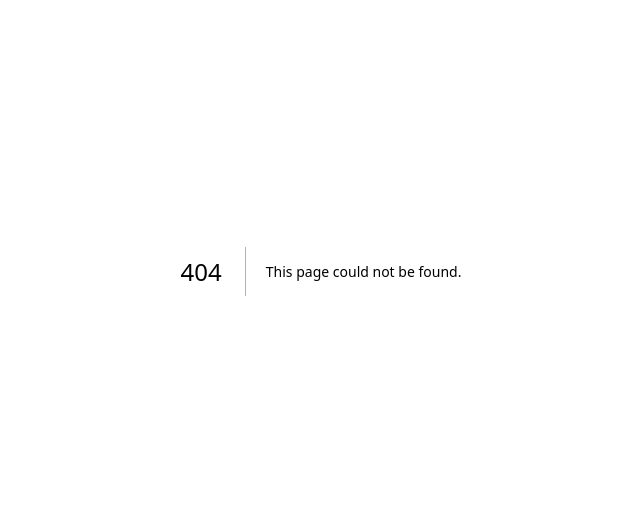
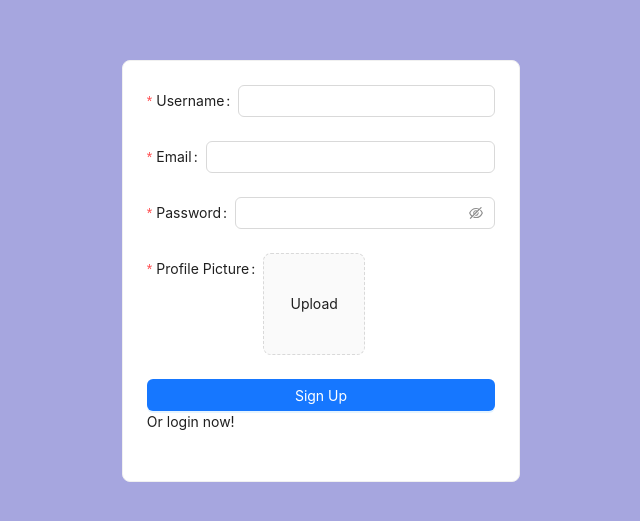
Before and after one commit to harshit-mishr/chit-chat-client, a Next.js app: page /auth/sign-up in a window 1280 px wide. Before the commit this address had no page. Shown: the part 129-650 px from the top of the page, without its empty margins (319-959 px from the left). Built offline with nearby package versions, Linux system fonts and the light colour scheme.

Commit message:
set up login && sign Up page

```diff
--- a/package.json
+++ b/package.json
@@ -9,9 +9,11 @@
     "lint": "next lint"
   },
   "dependencies": {
+    "@ant-design/nextjs-registry": "^1.0.0",
+    "antd": "^5.16.5",
+    "next": "14.2.3",
     "react": "^18",
-    "react-dom": "^18",
-    "next": "14.2.3"
+    "react-dom": "^18"
   },
   "devDependencies": {
     "eslint": "^8",
--- /dev/null
+++ b/src/app/auth/auth.module.css
@@ -0,0 +1,10 @@
+.container {
+    width: 100%;
+    height: 100vh;
+    background: #a6a6df;
+    display: flex;
+    align-items: center;
+}
+.submit{
+    max-width:100%
+}
--- /dev/null
+++ b/src/app/auth/sign-up/page.js
@@ -0,0 +1,123 @@
+"use client"
+import React from "react";
+import { Form, Input, Button, Upload, Card } from "antd";
+import  style  from "../auth.module.css"
+
+const SignUp = () => {
+  const [form] = Form.useForm();
+
+  const onFinish = (values) => {
+    console.log("Success:", values);
+  };
+
+  const onFinishFailed = (errorInfo) => {
+    console.log("Failed:", errorInfo);
+  };
+
+  const beforeUpload = (file) => {
+    const isJpgOrPng = file.type === "image/jpeg" || file.type === "image/png";
+    if (!isJpgOrPng) {
+      console.error("You can only upload JPG/PNG file!");
+    }
+    const isLt2M = file.size / 1024 / 1024 < 2;
+    if (!isLt2M) {
+      console.error("Image must smaller than 2MB!");
+    }
+    return isJpgOrPng && isLt2M;
+  };
+
+  return (
+    <div className={style.container}>
+        <Card style={{ maxWidth: "400px", margin: "0 auto" }}>
+          <Form
+                form={form}
+                name="normal_login"
+                className="login-form"
+                initialValues={{ remember: true }}
+                onFinish={onFinish}
+                onFinishFailed={onFinishFailed} >
+            <Form.Item
+                label="Username"
+                name="username"
+                rules={[{ required: true, message: "Please input your username!" }]}
+            >
+                <Input />
+            </Form.Item>
+
+            <Form.Item
+                label="Email"
+                name="email"
+                rules={[
+                {
+                    type: "email",
+                    message: "The input is not valid E-mail!",
+                },
+                {
+                    required: true,
+                    message: "Please input your E-mail!",
+                },
+                ]}
+            >
+                <Input />
+            </Form.Item>
+
+            <Form.Item
+                label="Password"
+                name="password"
+                rules={[
+                {
+                    required: true,
+                    message: "Please input your password!",
+                },
+                ]}
+            >
+                <Input.Password />
+            </Form.Item>
+
+            <Form.Item
+                name="file"
+                label="Profile Picture"
+                valuePropName="fileList"
+                getValueFromEvent={(e) =>
+                e.fileList.slice(-1).filter((file) => file.status === "done")
+                }
+                rules={[
+                {
+                    required: true,
+                    message: "Please upload your profile picture!",
+                },
+                ]}
+            >
+                <Upload
+                name="file"
+                listType="picture-card"
+                className="avatar-uploader"
+                showUploadList={false}
+                action="https://www.mocky.io/v2/5cc8019d300000980a055e76"
+                beforeUpload={beforeUpload}
+                >
+                {form.getFieldValue("file")?.[0]?.url ? (
+                    <img
+                    src={form.getFieldValue("file")?.[0]?.url}
+                    alt="avatar"
+                    style={{ width: "100%" }}
+                    />
+                ) : (
+                    <p>Upload</p>
+                )}
+                </Upload>
+            </Form.Item>
+
+            <Form.Item>
+                <Button type="primary" htmlType="submit" block>
+                Sign Up
+                </Button>
+                Or <a href="#">login now!</a>
+            </Form.Item>
+            </Form>
+        </Card>
+    </div>
+  );
+};
+
+export default SignUp;
--- a/src/app/globals.css
+++ b/src/app/globals.css
@@ -1,76 +1,6 @@
 :root {
   --max-width: 1100px;
   --border-radius: 12px;
-  --font-mono: ui-monospace, Menlo, Monaco, "Cascadia Mono", "Segoe UI Mono",
-    "Roboto Mono", "Oxygen Mono", "Ubuntu Monospace", "Source Code Pro",
-    "Fira Mono", "Droid Sans Mono", "Courier New", monospace;
-
-  --foreground-rgb: 0, 0, 0;
-  --background-start-rgb: 214, 219, 220;
-  --background-end-rgb: 255, 255, 255;
-
-  --primary-glow: conic-gradient(
-    from 180deg at 50% 50%,
-    #16abff33 0deg,
-    #0885ff33 55deg,
-    #54d6ff33 120deg,
-    #0071ff33 160deg,
-    transparent 360deg
-  );
-  --secondary-glow: radial-gradient(
-    rgba(255, 255, 255, 1),
-    rgba(255, 255, 255, 0)
-  );
-
-  --tile-start-rgb: 239, 245, 249;
-  --tile-end-rgb: 228, 232, 233;
-  --tile-border: conic-gradient(
-    #00000080,
-    #00000040,
-    #00000030,
-    #00000020,
-    #00000010,
-    #00000010,
-    #00000080
-  );
-
-  --callout-rgb: 238, 240, 241;
-  --callout-border-rgb: 172, 175, 176;
-  --card-rgb: 180, 185, 188;
-  --card-border-rgb: 131, 134, 135;
-}
-
-@media (prefers-color-scheme: dark) {
-  :root {
-    --foreground-rgb: 255, 255, 255;
-    --background-start-rgb: 0, 0, 0;
-    --background-end-rgb: 0, 0, 0;
-
-    --primary-glow: radial-gradient(rgba(1, 65, 255, 0.4), rgba(1, 65, 255, 0));
-    --secondary-glow: linear-gradient(
-      to bottom right,
-      rgba(1, 65, 255, 0),
-      rgba(1, 65, 255, 0),
-      rgba(1, 65, 255, 0.3)
-    );
-
-    --tile-start-rgb: 2, 13, 46;
-    --tile-end-rgb: 2, 5, 19;
-    --tile-border: conic-gradient(
-      #ffffff80,
-      #ffffff40,
-      #ffffff30,
-      #ffffff20,
-      #ffffff10,
-      #ffffff10,
-      #ffffff80
-    );
-
-    --callout-rgb: 20, 20, 20;
-    --callout-border-rgb: 108, 108, 108;
-    --card-rgb: 100, 100, 100;
-    --card-border-rgb: 200, 200, 200;
-  }
 }
 
 * {
@@ -86,22 +16,19 @@ body {
 }
 
 body {
-  color: rgb(var(--foreground-rgb));
-  background: linear-gradient(
-      to bottom,
-      transparent,
-      rgb(var(--background-end-rgb))
-    )
-    rgb(var(--background-start-rgb));
+
 }
 
 a {
   color: inherit;
   text-decoration: none;
 }
+:where(.css-dev-only-do-not-override-kghr11).ant-form-item .ant-form-item-label >label.ant-form-item-required:not(.ant-form-item-required-mark-optional)::before {
+  content:""
+}
 
 @media (prefers-color-scheme: dark) {
   html {
-    color-scheme: dark;
+    color-scheme: initial;
   }
 }
--- a/src/app/page.js
+++ b/src/app/page.js
@@ -1,7 +1,8 @@
 import Image from "next/image";
+import Login from "./auth/login/page"
 import styles from "./page.module.css";
 
-export default function Home() {
+export default function App() {
   return (
     <main className={styles.main}>
       <div className={styles.description}>
```
Also changed, not shown: src/app/auth/login/page.js (added, +70 -0 lines), src/app/home/page.js (added, +9 -0 lines), 1 other file (tests, documents, lock files or other folders).
